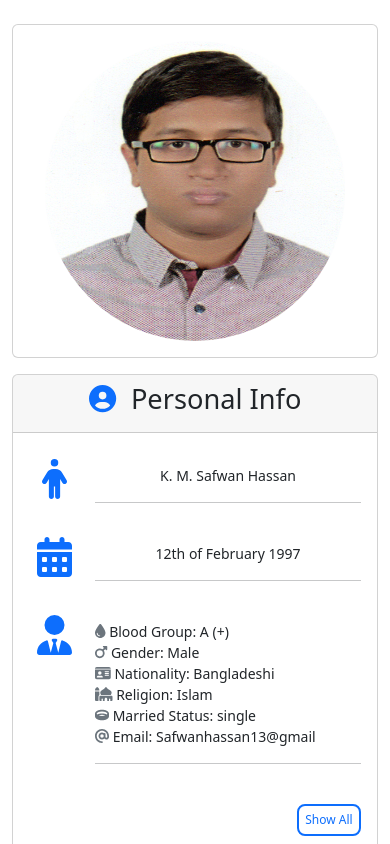
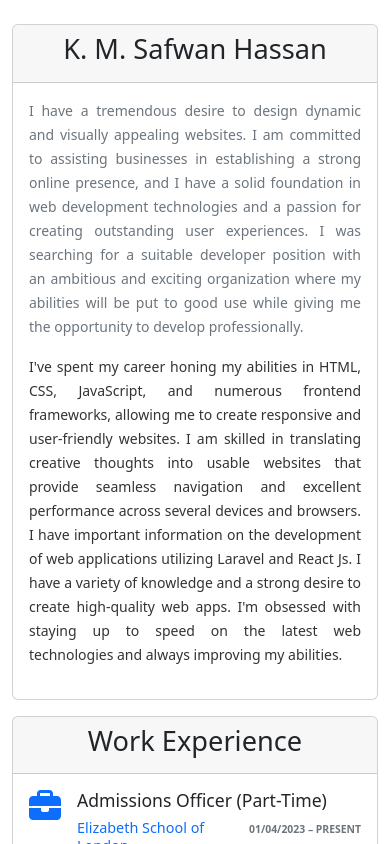
Before and after one commit to SafwanELLipSE/onlineResume, a React (Create React App) app: page / in a window 390 px wide. Shown: the top 844 px of the page. Built offline with nearby package versions, Linux system fonts and the light colour scheme.

Commit message:
adjusted the Main Components according to the view of screens.

```diff
--- a/src/components/Main/Main.jsx
+++ b/src/components/Main/Main.jsx
@@ -24,6 +24,10 @@ import styles from "./Main.module.css";
 
 export default function Main() {
     const componentRef = useRef();
+
+    const width = window.innerWidth;
+
+    const breakpoint = 500;
 
     const handlePrint = useReactToPrint({
         content: () => componentRef.current,
@@ -53,18 +57,26 @@ export default function Main() {
         </div>
     );
 
+    const leftSide = (
+        <Col lg={4} md={4} sm={12}>
+            <LeftSection />
+            {buttonSection}
+        </Col>
+    );
+
+    const rightSide = (
+        <Col lg={8} md={8} sm={12}>
+            <RightSection />
+        </Col>
+    );
+
     return (
         <div>
             <div ref={componentRef} className='container-md mt-4'>
                 <Row className='mt-3'>
-                    <Col lg={4} md={4} sm={12}>
-                        <LeftSection />
-
-                        {buttonSection}
-                    </Col>
-                    <Col lg={8} md={8} sm={12}>
-                        <RightSection />
-                    </Col>
+                    {width > breakpoint ? leftSide : null }
+                    {rightSide}
+                    {width < breakpoint ? leftSide : null }
                 </Row>
             </div>
         </div>
```
